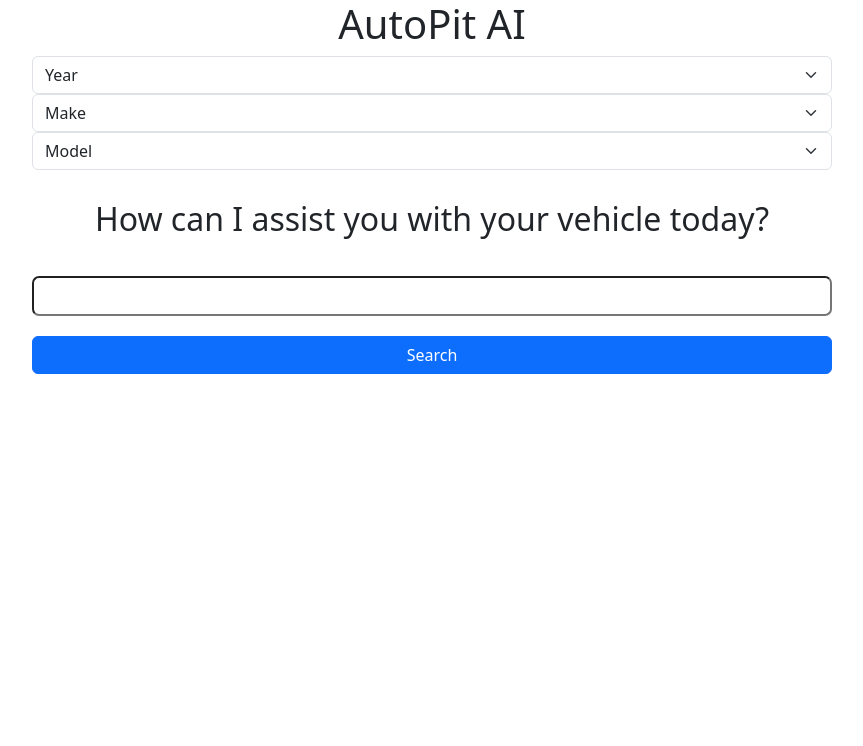
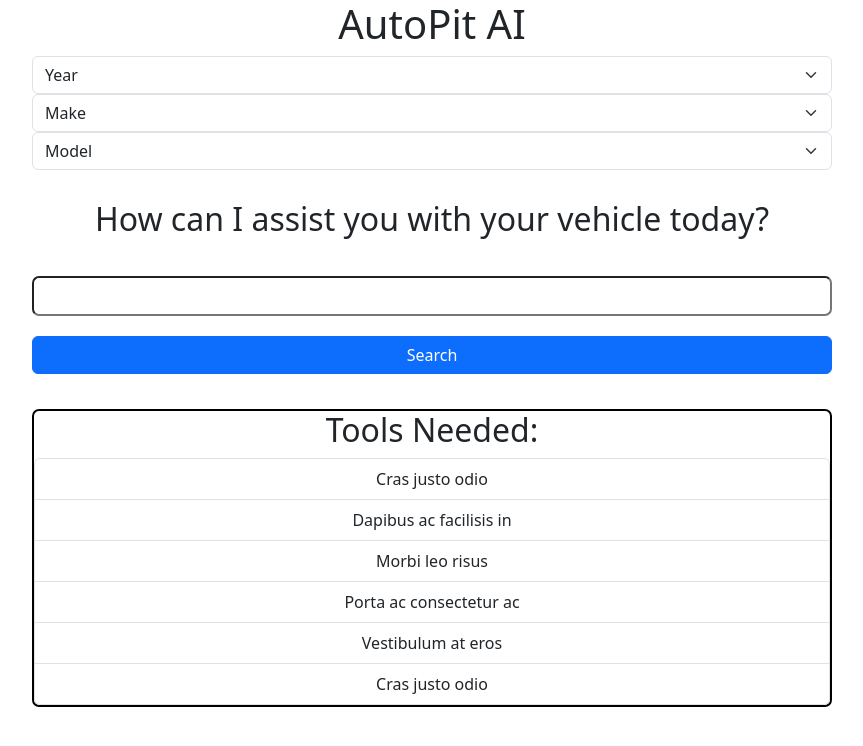
Before and after one commit to kycodee/AutoPitAI, a React (Create React App) app in the folder frontend/: page / in a window 1280 px wide. Shown: the top 746 px of the page, without its empty margins (208-1071 px from the left). Built offline with nearby package versions, Linux system fonts and the light colour scheme.

Commit message:
Added box that will display the tools needed to repair the vehicle

```diff
--- a/frontend/src/App.tsx
+++ b/frontend/src/App.tsx
@@ -2,6 +2,8 @@ import React from 'react';
 import { Container } from 'react-bootstrap';
 import YearMakeModelBar from './YearMakeModelBar';
 import AISearchBar from './AISearchBar';
+import ToolsNeededBox from './ToolsNeeded';
+import RepairInstructionsBox from './RepairInstructions';
 import './App.css';
 
 function App() {
@@ -11,6 +13,7 @@ function App() {
       <Container fluid className="d-flex flex-column justify-content-center  align-items-center ">
         <YearMakeModelBar />
         <AISearchBar />
+        <ToolsNeededBox />
       </Container>
     </div>
   );
--- /dev/null
+++ b/frontend/src/RepairInstructions.tsx
@@ -0,0 +1,5 @@
+function RepairInstructionsBox() {
+
+}
+
+export default RepairInstructionsBox
--- /dev/null
+++ b/frontend/src/ToolsNeeded.tsx
@@ -0,0 +1,20 @@
+import ListGroup from 'react-bootstrap/ListGroup';
+
+
+function ToolsNeededBox() {
+    return (
+        <div style={{ marginTop: '35px', marginBottom: '20px', border: '2px black solid', borderRadius: '7px', width: '800px' }}>
+            <h2>Tools Needed:</h2>
+            <ListGroup>
+                <ListGroup.Item>Cras justo odio</ListGroup.Item>
+                <ListGroup.Item>Dapibus ac facilisis in</ListGroup.Item>
+                <ListGroup.Item>Morbi leo risus</ListGroup.Item>
+                <ListGroup.Item>Porta ac consectetur ac</ListGroup.Item>
+                <ListGroup.Item>Vestibulum at eros</ListGroup.Item>
+                <ListGroup.Item>Cras justo odio</ListGroup.Item>
+            </ListGroup>
+        </div>
+    )
+}
+
+export default ToolsNeededBox
```
